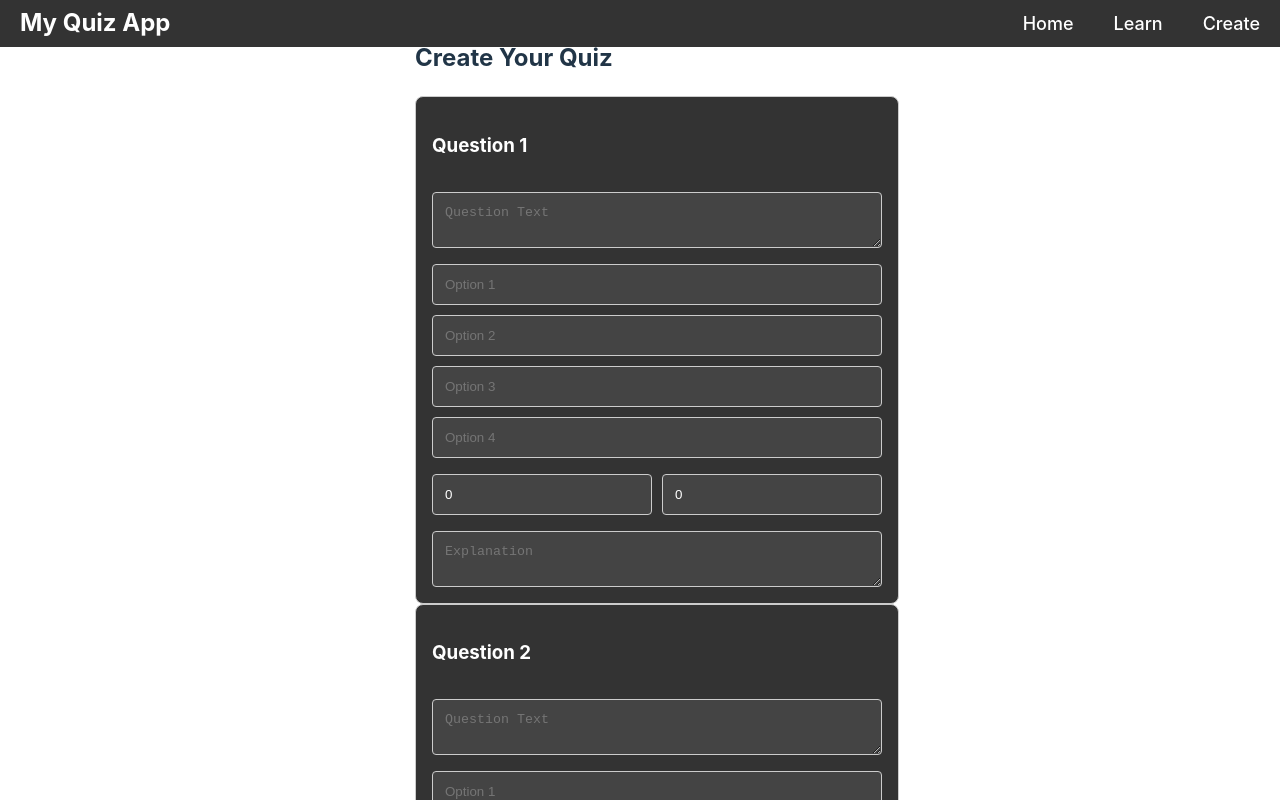
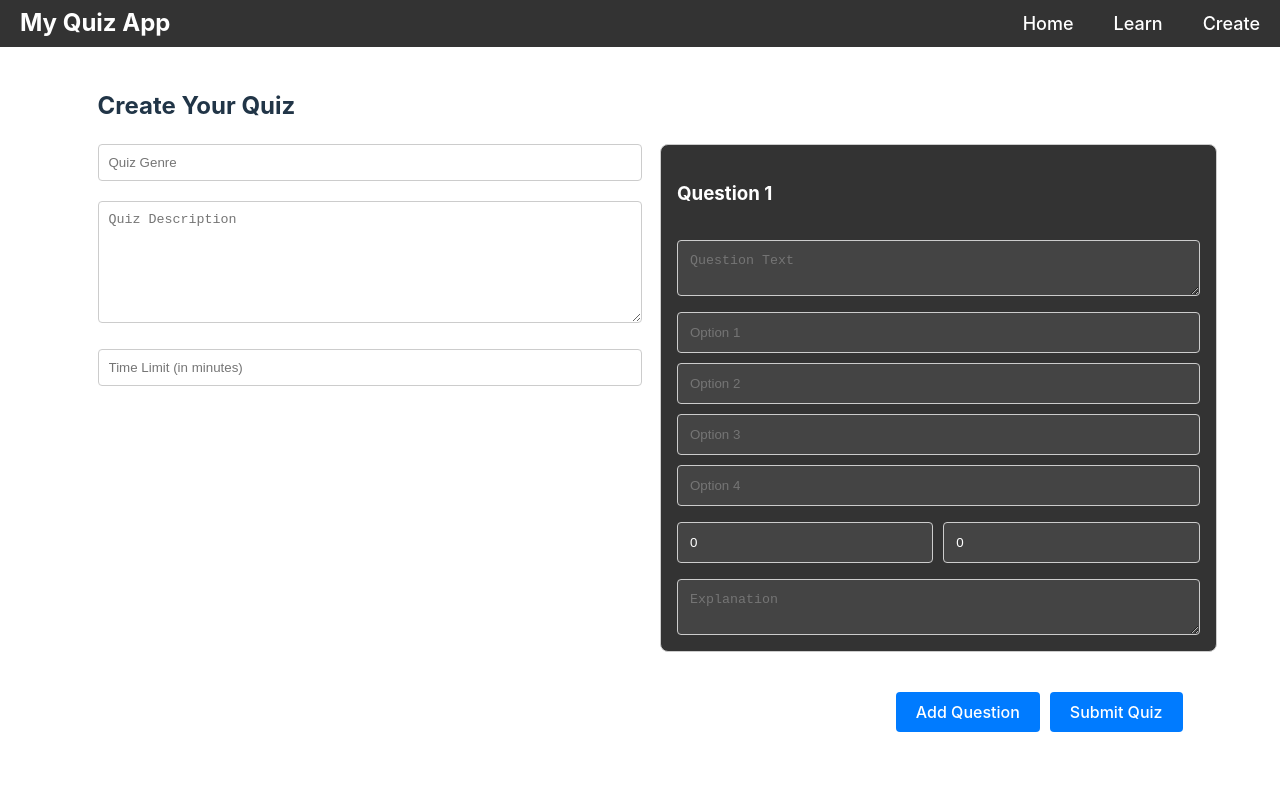
Before and after one commit to DAKSHKT9/quant-quest, a React (Vite) app: page /create in a window 1280 px wide. Shown: the top 800 px of the page. Built offline with nearby package versions, Linux system fonts and the light colour scheme.

Commit message:
quiz field added

```diff
--- a/src/components/MakeQuizPage.jsx
+++ b/src/components/MakeQuizPage.jsx
@@ -1,18 +1,24 @@
 import React, { useState } from "react";
 import QuestionField from "./QuestionField";
+import QuizField from "./QuizField";
 
 const MakeQuizPage = () => {
-  const [questions, setQuestions] = useState(
-    Array.from({ length: 10 }, (_, index) => ({
-      questionId: index + 1,
-      quizId: "quiz123", // This can be dynamically generated or passed as a prop
+  const [questions, setQuestions] = useState([
+    {
+      questionId: 1,
+      quizId: "quiz123",
       questionText: "",
-      options: ["", "", "", ""], // Assuming 4 options by default
+      options: ["", "", "", ""],
       correctOption: 0,
       explanation: "",
       pointsAwarded: 0,
-    }))
-  );
+    },
+  ]);
+
+  const [quizGenre, setQuizGenre] = useState("");
+  const [quizDescription, setQuizDescription] = useState("");
+  const [timeLimit, setTimeLimit] = useState("");
+  const [errorMessage, setErrorMessage] = useState(""); // State for error message
 
   const handleQuestionChange = (qIndex, field, value) => {
     const updatedQuestions = [...questions];
@@ -20,25 +26,148 @@ const MakeQuizPage = () => {
     setQuestions(updatedQuestions);
   };
 
+  const validateQuizFields = () => {
+    // Check if any of the quiz fields are empty
+    if (!quizGenre || !quizDescription || !timeLimit) {
+      setErrorMessage("All quiz fields must be filled.");
+      return false;
+    }
+    return true;
+  };
+
+  const validateQuestions = () => {
+    // Check if all questions and their respective fields are filled
+    for (let question of questions) {
+      if (!question.questionText || question.options.some(option => option === "") || question.correctOption === null || question.explanation === "" || question.pointsAwarded === 0) {
+        setErrorMessage("All fields in each question must be filled.");
+        return false;
+      }
+    }
+    return true;
+  };
+
+  const addQuestion = () => {
+    if (!validateQuizFields() || !validateQuestions()) return; // Validate before adding a new question
+    setErrorMessage(""); // Clear any previous error message
+
+    const newQuestion = {
+      questionId: questions.length + 1,
+      quizId: "quiz123",
+      questionText: "",
+      options: ["", "", "", ""],
+      correctOption: 0,
+      explanation: "",
+      pointsAwarded: 0,
+    };
+    setQuestions([...questions, newQuestion]);
+  };
+
   const handleSubmit = () => {
-    console.log(JSON.stringify(questions, null, 2));
-    // This JSON can later be sent to an API endpoint to be stored in a database
+    if (!validateQuizFields() || !validateQuestions()) return; // Validate before submitting the quiz
+    setErrorMessage(""); // Clear any previous error message
+
+    const quizData = {
+      genre: quizGenre,
+      description: quizDescription,
+      timeLimit: timeLimit,
+      questions: questions,
+    };
+    console.log(JSON.stringify(quizData, null, 2));
+    setQuestions([{
+      questionId: 1,
+      quizId: "quiz123",
+      questionText: "",
+      options: ["", "", "", ""],
+      correctOption: 0,
+      explanation: "",
+      pointsAwarded: 0,
+    }]);
+    setQuizGenre("");
+    setQuizDescription("");
+    setTimeLimit("");
   };
 
   return (
-    <div>
+    <div style={styles.container}>
       <h2>Create Your Quiz</h2>
+
+      {/* Display error message if any */}
+      {errorMessage && <div style={styles.error}>{errorMessage}</div>}
+
+      {/* Button container positioned absolutely */}
+      <div style={styles.buttonContainer}>
+        <button onClick={addQuestion} style={styles.button}>Add Question</button>
+        <button onClick={handleSubmit} style={styles.button}>Submit Quiz</button>
+      </div>
+
+      {/* Two-column layout */}
+      <div style={styles.flexContainer}>
+        <div style={styles.leftColumn}>
+          <QuizField
+            quizGenre={quizGenre}
+            setQuizGenre={setQuizGenre}
+            quizDescription={quizDescription}
+            setQuizDescription={setQuizDescription}
+            timeLimit={timeLimit}
+            setTimeLimit={setTimeLimit}
+          />
+        </div>
+
+        <div style={styles.rightColumn}>
           {questions.map((question, qIndex) => (
+            <div key={qIndex} style={{ marginBottom: "20px" }}>
               <QuestionField
-          key={qIndex}
                 qIndex={qIndex}
                 questionData={question}
                 onChange={handleQuestionChange}
               />
+            </div>
           ))}
-      <button onClick={handleSubmit}>Submit Quiz</button>
+        </div>
+      </div>
     </div>
   );
 };
 
+const styles = {
+  container: {
+    padding: "20px",
+    maxWidth: "1200px",
+    margin: "0 auto",
+    position: "relative", // Ensure container is positioned relative for absolute positioning of buttonContainer
+  },
+  flexContainer: {
+    display: "flex",
+    gap: "20px",
+    marginBottom: "60px", // Ensure space at bottom for buttons
+  },
+  leftColumn: {
+    flex: "1",
+    paddingRight: "10px",
+  },
+  rightColumn: {
+    flex: "1",
+    paddingLeft: "10px",
+  },
+  buttonContainer: {
+    position: "absolute",
+    bottom: "20px",
+    right: "20px",
+    display: "flex",
+    gap: "10px",
+  },
+  button: {
+    padding: "10px 20px",
+    borderRadius: "4px",
+    border: "none",
+    backgroundColor: "#007bff",
+    color: "white",
+    cursor: "pointer",
+  },
+  error: {
+    color: "red",
+    marginBottom: "20px",
+  },
+};
+
 export default MakeQuizPage;
--- /dev/null
+++ b/src/components/QuizField.jsx
@@ -0,0 +1,54 @@
+// QuizField.jsx
+import React from "react";
+
+const QuizField = ({ quizGenre, setQuizGenre, quizDescription, setQuizDescription, timeLimit, setTimeLimit }) => {
+  return (
+    <div style={styles.container}>
+      <input
+        type="text"
+        placeholder="Quiz Genre"
+        value={quizGenre}
+        onChange={(e) => setQuizGenre(e.target.value)}
+        style={styles.input}
+      />
+
+      <textarea
+        placeholder="Quiz Description"
+        value={quizDescription}
+        onChange={(e) => setQuizDescription(e.target.value)}
+        style={styles.textarea}
+      />
+
+      <input
+        type="number"
+        placeholder="Time Limit (in minutes)"
+        value={timeLimit}
+        onChange={(e) => setTimeLimit(e.target.value)}
+        style={styles.input}
+      />
+    </div>
+  );
+};
+
+const styles = {
+  container: {
+    marginBottom: "20px",
+  },
+  input: {
+    width: "100%",
+    padding: "10px",
+    marginBottom: "20px",
+    borderRadius: "4px",
+    border: "1px solid #ccc",
+  },
+  textarea: {
+    width: "100%",
+    padding: "10px",
+    marginBottom: "20px",
+    borderRadius: "4px",
+    border: "1px solid #ccc",
+    height: "100px",
+  },
+};
+
+export default QuizField;
```
Lines whose indentation alone changed are shown as unchanged.
